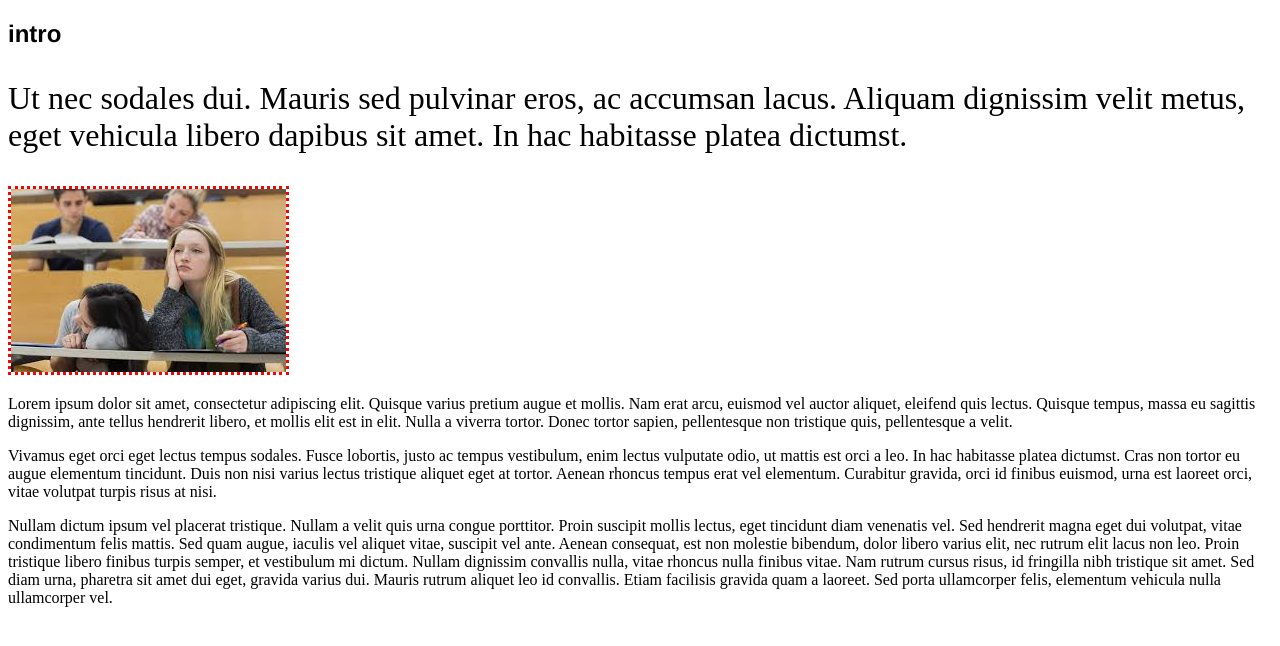
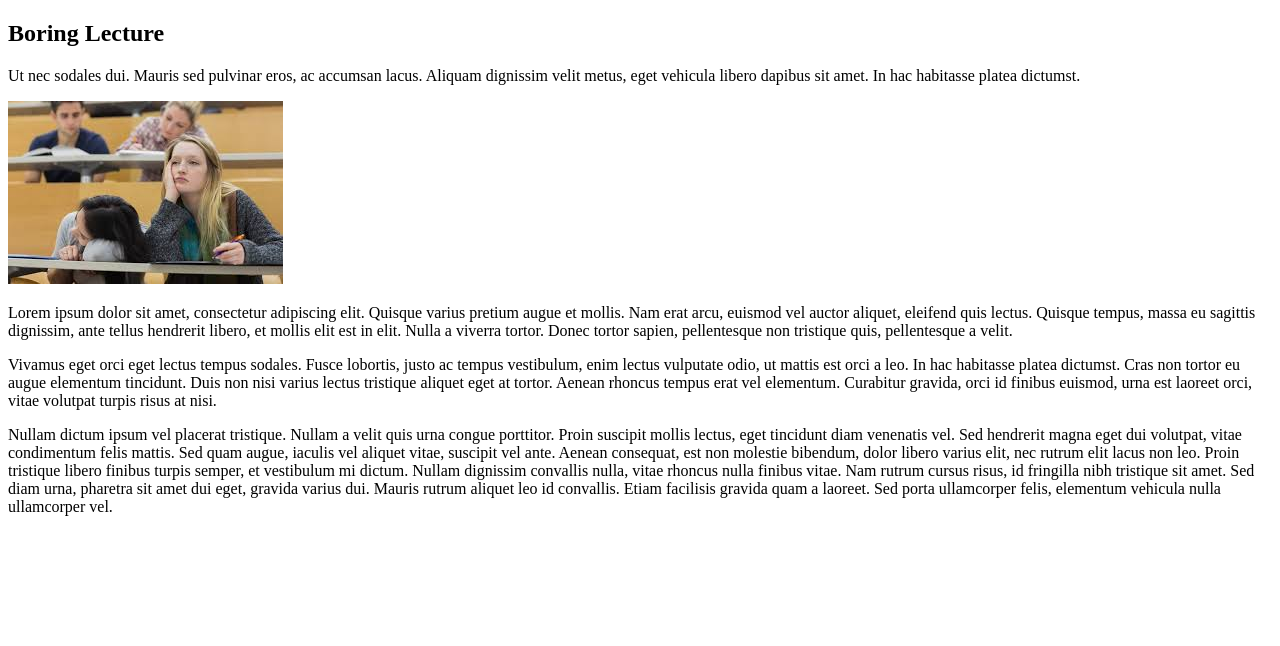
Before and after one commit to jaredspecjr/boring-lecture, a plain HTML site: page index.html in a window 1280 px wide. Drawn offline with Linux system fonts and the light colour scheme.

Commit message:
add div with class intro to index.html

```diff
--- a/index.html
+++ b/index.html
@@ -6,9 +6,11 @@
     <title>Boring Lecture</title>
   </head>
   <body>
-    <h2 class="intro">intro</h2>
-    <p class="intro">Ut nec sodales dui. Mauris sed pulvinar eros, ac accumsan lacus. Aliquam dignissim velit metus, eget vehicula libero dapibus sit amet. In hac habitasse platea dictumst. </p>
-    <img class="intro" src="img/boring.jpeg" alt="image of boring lecture">
+    <div class="intro">
+      <h2 >Boring Lecture</h2>
+      <p>Ut nec sodales dui. Mauris sed pulvinar eros, ac accumsan lacus. Aliquam dignissim velit metus, eget vehicula libero dapibus sit amet. In hac habitasse platea dictumst. </p>
+      <img src="img/boring.jpeg" alt="image of boring lecture">
+    </div>
     <p>Lorem ipsum dolor sit amet, consectetur adipiscing elit. Quisque varius pretium augue et mollis. Nam erat arcu, euismod vel auctor aliquet, eleifend quis lectus. Quisque tempus, massa eu sagittis dignissim, ante tellus hendrerit libero, et mollis elit est in elit. Nulla a viverra tortor. Donec tortor sapien, pellentesque non tristique quis, pellentesque a velit.</p>
     <p>Vivamus eget orci eget lectus tempus sodales. Fusce lobortis, justo ac tempus vestibulum, enim lectus vulputate odio, ut mattis est orci a leo. In hac habitasse platea dictumst. Cras non tortor eu augue elementum tincidunt. Duis non nisi varius lectus tristique aliquet eget at tortor. Aenean rhoncus tempus erat vel elementum. Curabitur gravida, orci id finibus euismod, urna est laoreet orci, vitae volutpat turpis risus at nisi.</p>
     <p>Nullam dictum ipsum vel placerat tristique. Nullam a velit quis urna congue porttitor. Proin suscipit mollis lectus, eget tincidunt diam venenatis vel. Sed hendrerit magna eget dui volutpat, vitae condimentum felis mattis. Sed quam augue, iaculis vel aliquet vitae, suscipit vel ante. Aenean consequat, est non molestie bibendum, dolor libero varius elit, nec rutrum elit lacus non leo. Proin tristique libero finibus turpis semper, et vestibulum mi dictum. Nullam dignissim convallis nulla, vitae rhoncus nulla finibus vitae. Nam rutrum cursus risus, id fringilla nibh tristique sit amet. Sed diam urna, pharetra sit amet dui eget, gravida varius dui. Mauris rutrum aliquet leo id convallis. Etiam facilisis gravida quam a laoreet. Sed porta ullamcorper felis, elementum vehicula nulla ullamcorper vel.</p>
```
